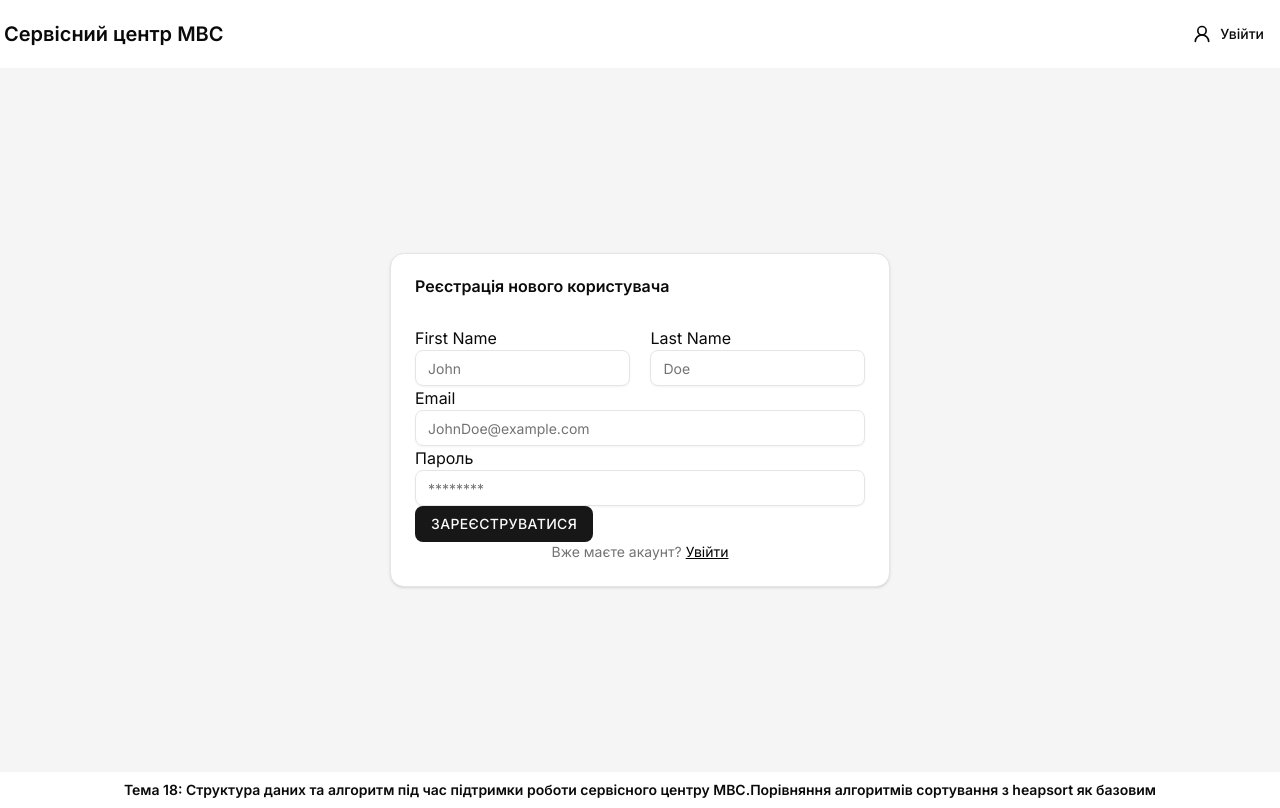
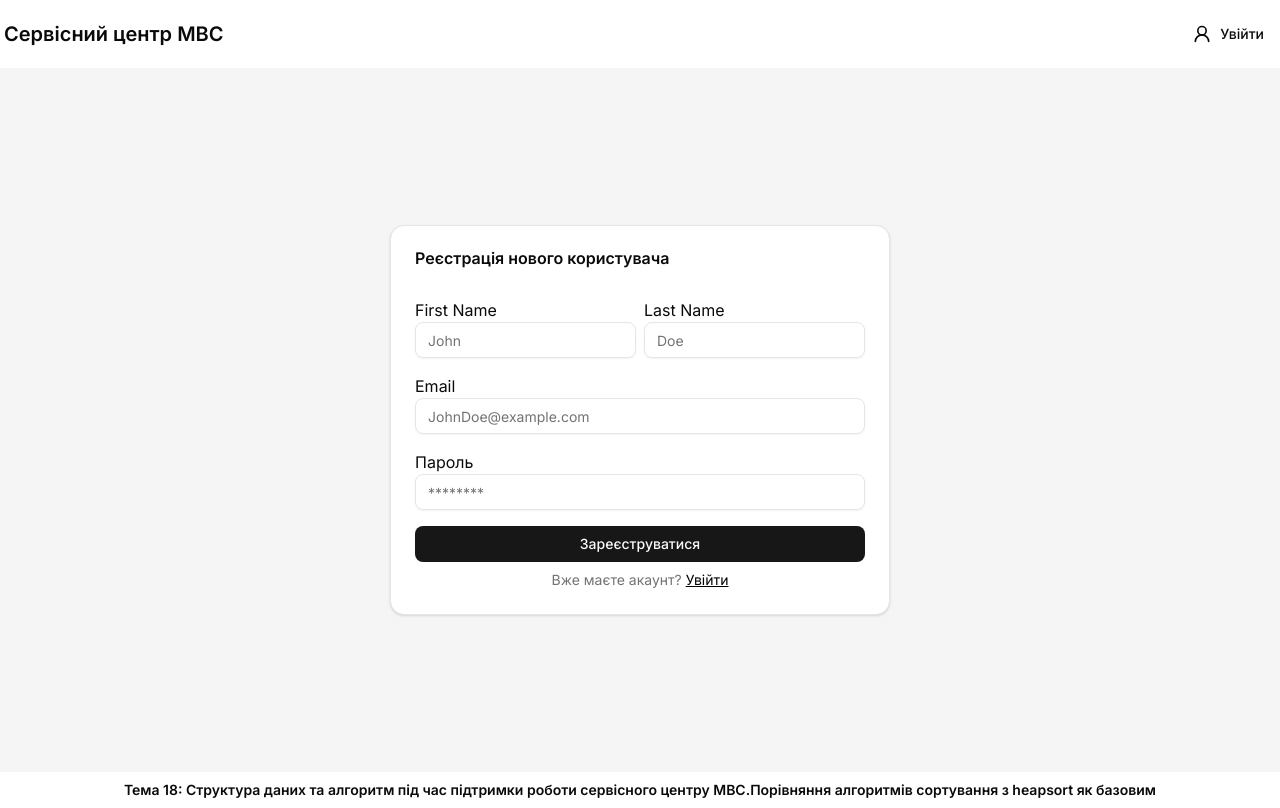
Before and after one commit to takedelight/mvs-center, a React (Vite) app: page /register in a window 1280 px wide. Built offline with nearby package versions, Linux system fonts and the light colour scheme; no server answers.

Commit message:
update styles for register form

```diff
--- a/src/features/create-user/ui/CreateUserDialog.tsx
+++ b/src/features/create-user/ui/CreateUserDialog.tsx
@@ -48,7 +48,6 @@ export const CreateUserDialog = ({ refetch }: Props) => {
     setUserData((prev) => ({ ...prev, [name]: value }));
   };
 
-  // Перевірка: чи всі поля мають значення (не пусті рядки)
   const isFormValid = Object.values(userData).every((value) => value.trim() !== '');
 
   const createUserMutation = useMutation({
@@ -170,7 +169,6 @@ export const CreateUserDialog = ({ refetch }: Props) => {
               onClick={() => createUserMutation.mutate(userData)}
               type="button"
               className="h-10"
-              // Кнопка неактивна, якщо йде запит АБО форма не валідна
               disabled={createUserMutation.isPending || !isFormValid}
             >
               {createUserMutation.isPending ? (
--- a/src/features/register/ui/register-form.tsx
+++ b/src/features/register/ui/register-form.tsx
@@ -2,7 +2,7 @@ import { api } from '@/shared/api';
 import { Button, Card, CardContent, CardHeader, CardTitle, Input, Spinner } from '@/shared/ui';
 import { useMutation } from '@tanstack/react-query';
 import axios from 'axios';
-import { useState, type ChangeEvent } from 'react';
+import { useState, type ChangeEvent, type FormEvent } from 'react';
 import { Link, useNavigate, useOutletContext } from 'react-router';
 import { toast } from 'react-toastify';
 
@@ -14,74 +14,68 @@ export const RegisterForm = () => {
     password: '',
   });
 
-  // eslint-disable-next-line @typescript-eslint/no-unused-vars
-  const [_, refresh] = useOutletContext<[_: unknown, refresh: () => void]>();
-
+  const [_, refresh] = useOutletContext<[unknown, () => Promise<void> | void]>();
   const navigate = useNavigate();
 
   const handleChange = (e: ChangeEvent<HTMLInputElement>) => {
-    const {
-      target: { value, name },
-    } = e;
-
+    const { name, value } = e.target;
     setInputValues((prev) => ({ ...prev, [name]: value }));
   };
 
-  const loginMutation = useMutation({
+  const registerMutation = useMutation({
     mutationKey: ['register'],
     mutationFn: async () => {
       const response = await api.post('auth/register', { ...inputValues });
       return response.data;
     },
     onSuccess: async () => {
-      toast.success('Ви  успішно зареєструвалися  !');
+      toast.success('Ви успішно зареєструвалися!');
       await refresh();
       navigate('/');
     },
     onError: (error) => {
       if (axios.isAxiosError(error)) {
-        const errorMessage = error.response?.data.message;
-
-        if (error.response?.status === 409) {
+        const errorMessage = error.response?.data?.message || 'Помилка реєстрації';
         toast.error(errorMessage);
-        }
-
-        if (error.response?.status === 401) {
-          toast.error(errorMessage);
-        }
       }
     },
   });
+
+  const handleSubmit = (e: FormEvent) => {
+    e.preventDefault();
+    registerMutation.mutate();
+  };
 
   return (
     <Card className="w-[500px]">
       <CardHeader>
         <CardTitle>Реєстрація нового користувача</CardTitle>
       </CardHeader>
-
-      <CardContent className="flex flex-col gap-4">
-        <form action="">
-          <div className="flex gap-5 ">
-            <div>
+      <CardContent>
+        <form className="flex flex-col gap-4" onSubmit={handleSubmit}>
+          <div className="flex gap-2">
+            <div className="flex-1">
               <label htmlFor="firstName">First Name</label>
               <Input
                 value={inputValues.firstName}
-                onChange={(e) => handleChange(e)}
+                onChange={handleChange}
                 id="firstName"
                 placeholder="John"
                 type="text"
                 name="firstName"
+                required
               />
             </div>
-            <div>
+            <div className="flex-1">
               <label htmlFor="lastName">Last Name</label>
               <Input
                 value={inputValues.lastName}
-                onChange={(e) => handleChange(e)}
+                onChange={handleChange}
                 id="lastName"
                 placeholder="Doe"
                 type="text"
                 name="lastName"
+                required
               />
             </div>
           </div>
@@ -90,50 +84,49 @@ export const RegisterForm = () => {
             <label htmlFor="email">Email</label>
             <Input
               value={inputValues.email}
-              onChange={(e) => handleChange(e)}
+              onChange={handleChange}
               id="email"
               placeholder="JohnDoe@example.com"
               type="email"
               name="email"
+              required
             />
           </div>
 
           <div>
             <label htmlFor="password">Пароль</label>
-
             <Input
               value={inputValues.password}
-              onChange={(e) => handleChange(e)}
+              onChange={handleChange}
               id="password"
               placeholder="********"
               type="password"
               name="password"
+              required
             />
           </div>
 
-          <Button
-            disabled={loginMutation.isPending}
-            onClick={() => loginMutation.mutate()}
-            className="uppercase tracking-wide"
-          >
-            {loginMutation.isPending ? (
+          <div className="flex flex-col gap-2">
+            <Button type="submit" disabled={registerMutation.isPending} className="w-full">
+              {registerMutation.isPending ? (
                 <span className="flex gap-1 items-center">
                   <Spinner /> Зареєструватися
                 </span>
               ) : (
-              <span>Зареєструватися</span>
+                'Зареєструватися'
               )}
             </Button>
 
-          <span className="block text-sm text-muted-foreground text-center ">
+            <span className="block text-sm text-muted-foreground text-center">
               Вже маєте акаунт?{' '}
               <Link
                 to="/signin"
-              className="text-black underline transition-colors ease-in-out duration-150 hover:text-neutral-800"
+                className="text-black underline transition-colors hover:text-neutral-800"
               >
                 Увійти
               </Link>
             </span>
+          </div>
         </form>
       </CardContent>
     </Card>
```
Lines whose indentation alone changed are shown as unchanged.
